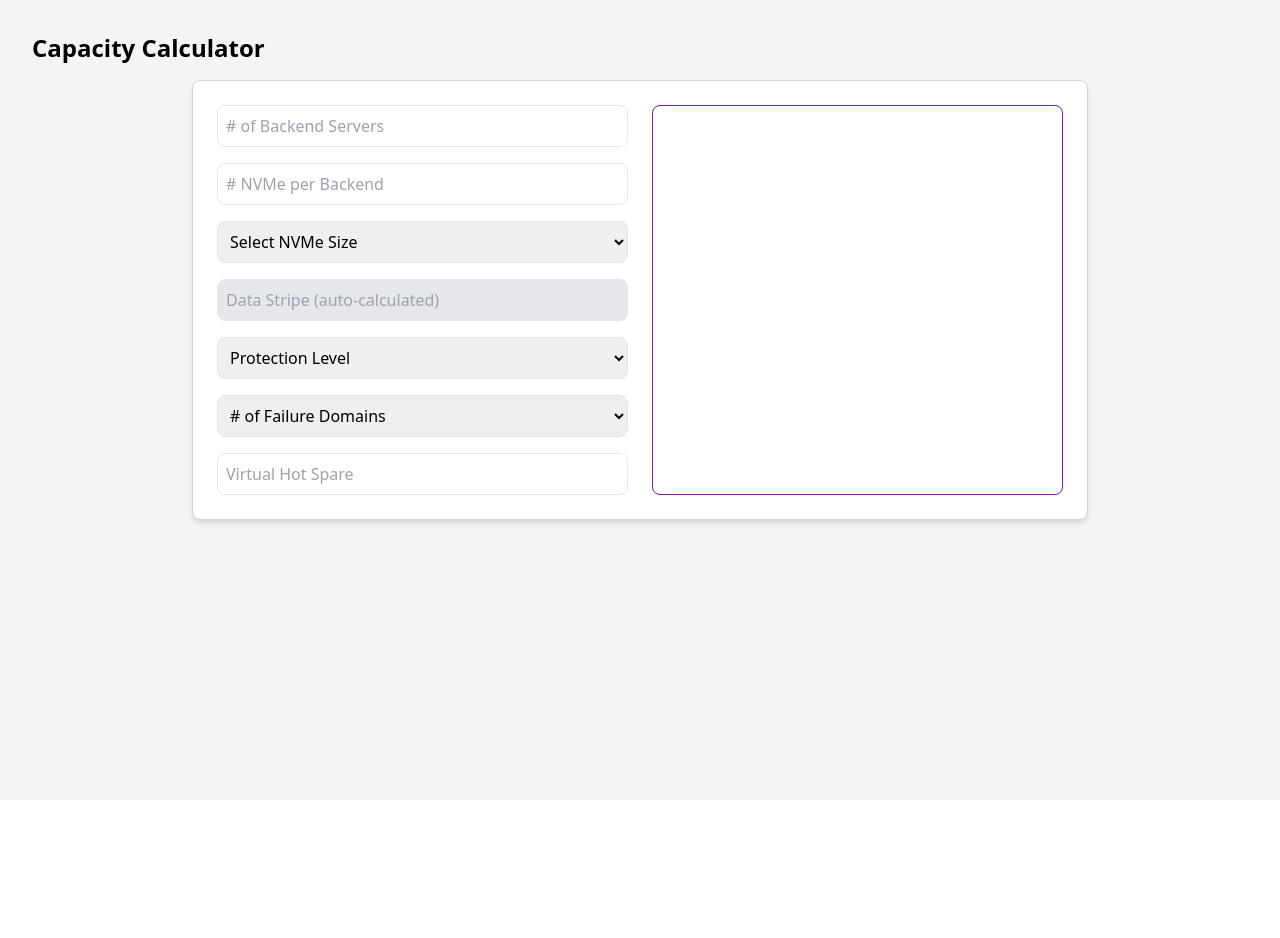
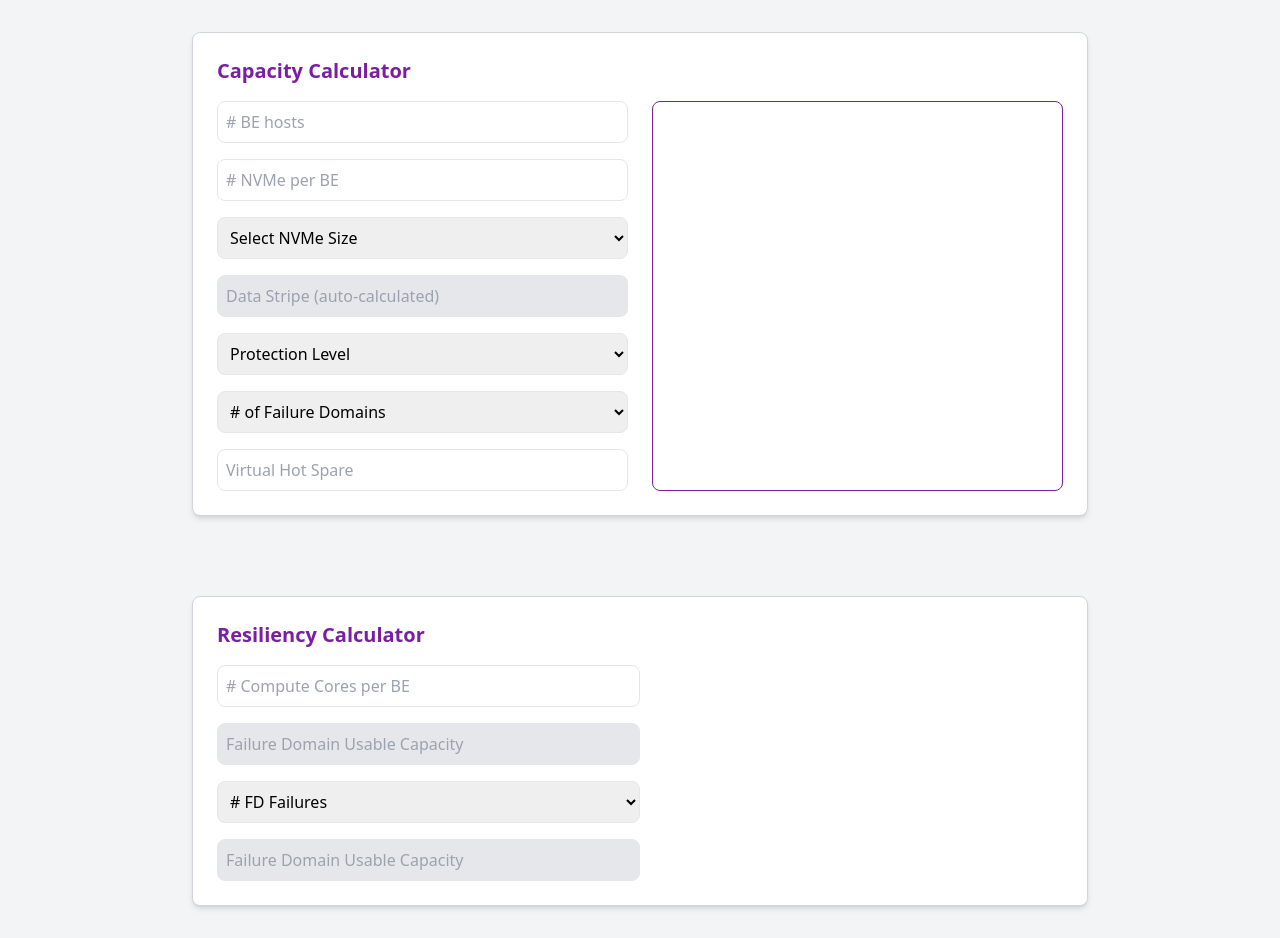
Before and after one commit to bmp-dot/calc, a React (Create React App) app: page / in a window 1280 px wide. Before the commit the page ends 800 px from the top, so only its background shows below. Built offline with nearby package versions, Linux system fonts and the light colour scheme.

Commit message:
Update App.jsx
add resiliency calc section

```diff
--- a/src/App.jsx
+++ b/src/App.jsx
@@ -81,21 +81,22 @@ export default function CalculatorApp() {
 
   return (
     <div className="flex flex-col min-h-screen bg-gray-100 p-4 sm:p-8">
-      <h1 className="text-2xl font-bold mb-4">Capacity Calculator</h1>
-      <div className="flex flex-col lg:flex-row gap-6 border border-gray-300 rounded-lg shadow-md p-6 bg-white w-full max-w-4xl mx-auto">
+      <div className="border border-gray-300 rounded-lg shadow-md p-6 bg-white w-full max-w-4xl mx-auto mb-8">
+        <h2 className="text-xl font-bold mb-4 text-[#7A1FA2]">Capacity Calculator</h2>
+        <div className="flex flex-col lg:flex-row gap-6">
         <div className="flex flex-col space-y-4 w-full lg:w-1/2">
           <input
             type="text"
             value={numServers}
             onChange={(e) => setNumServers(e.target.value)}
-            placeholder="# of Backend Servers"
+            placeholder="# BE hosts"
             className="p-2 border rounded-lg"
           />
           <input
             type="text"
             value={numNVMe}
             onChange={(e) => setNumNVMe(e.target.value)}
-            placeholder="# NVMe per Backend"
+            placeholder="# NVMe per BE"
             className="p-2 border rounded-lg"
           />
           <select
@@ -170,6 +171,43 @@ export default function CalculatorApp() {
           {failureDomainUsable !== null && <p className="text-lg">Failure Domain Usable Capacity: <span className="font-bold">{failureDomainUsable.split(': ')[1]}</span></p>}
         </div>
       </div>
+      </div>
+
+      {/* Resiliency Calculator Section */}
+      <div className="mt-12 border border-gray-300 rounded-lg shadow-md p-6 bg-white w-full max-w-4xl mx-auto">
+        <h2 className="text-xl font-bold mb-4 text-[#7A1FA2]">Resiliency Calculator</h2>
+        <div className="flex flex-col space-y-4 w-full lg:w-1/2">
+          <input
+            type="text"
+            placeholder="# Compute Cores per BE"
+            className="p-2 border rounded-lg"
+          />
+          <input
+            type="text"
+            value={failureDomainUsable ? failureDomainUsable.split(': ')[1] : ''}
+            readOnly
+            placeholder="Failure Domain Usable Capacity"
+            className="p-2 border rounded-lg bg-gray-200 cursor-not-allowed"
+          />
+          <select
+            className="p-2 border rounded-lg"
+
+
+          >
+            <option value=""># FD Failures</option>
+            {[1, 2, 3, 4].filter(n => !parity || n <= parseInt(parity)).map(n => (
+              <option key={n} value={n}>{n}</option>
+            ))}
+          </select>
+          <input
+            type="text"
+            value={failureDomainUsable ? failureDomainUsable.split(': ')[1] : ''}
+            readOnly
+            placeholder="Failure Domain Usable Capacity"
+            className="p-2 border rounded-lg bg-gray-200 cursor-not-allowed"
+          />
+        </div>
+      </div>
     </div>
   );
 }
```
